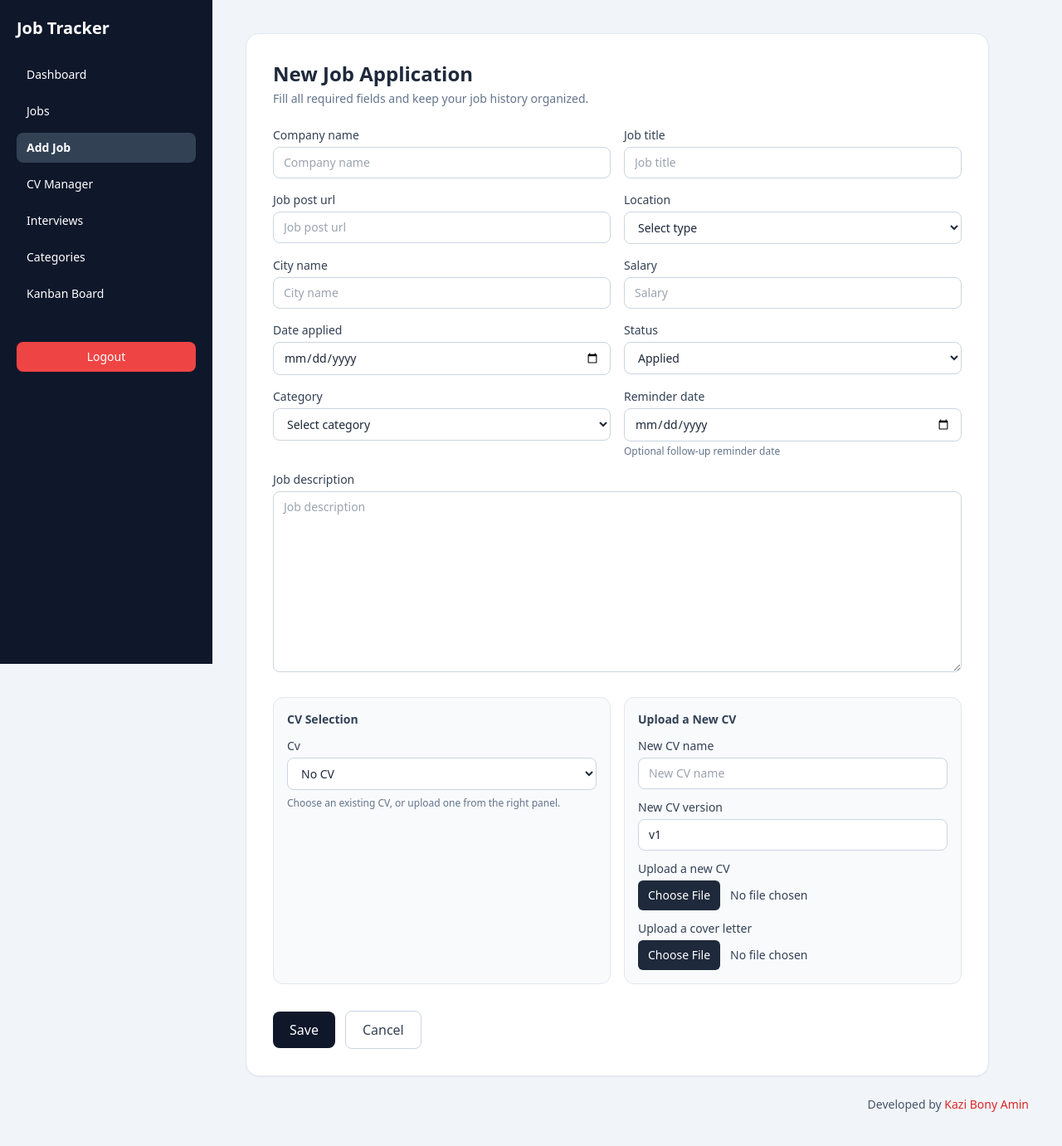
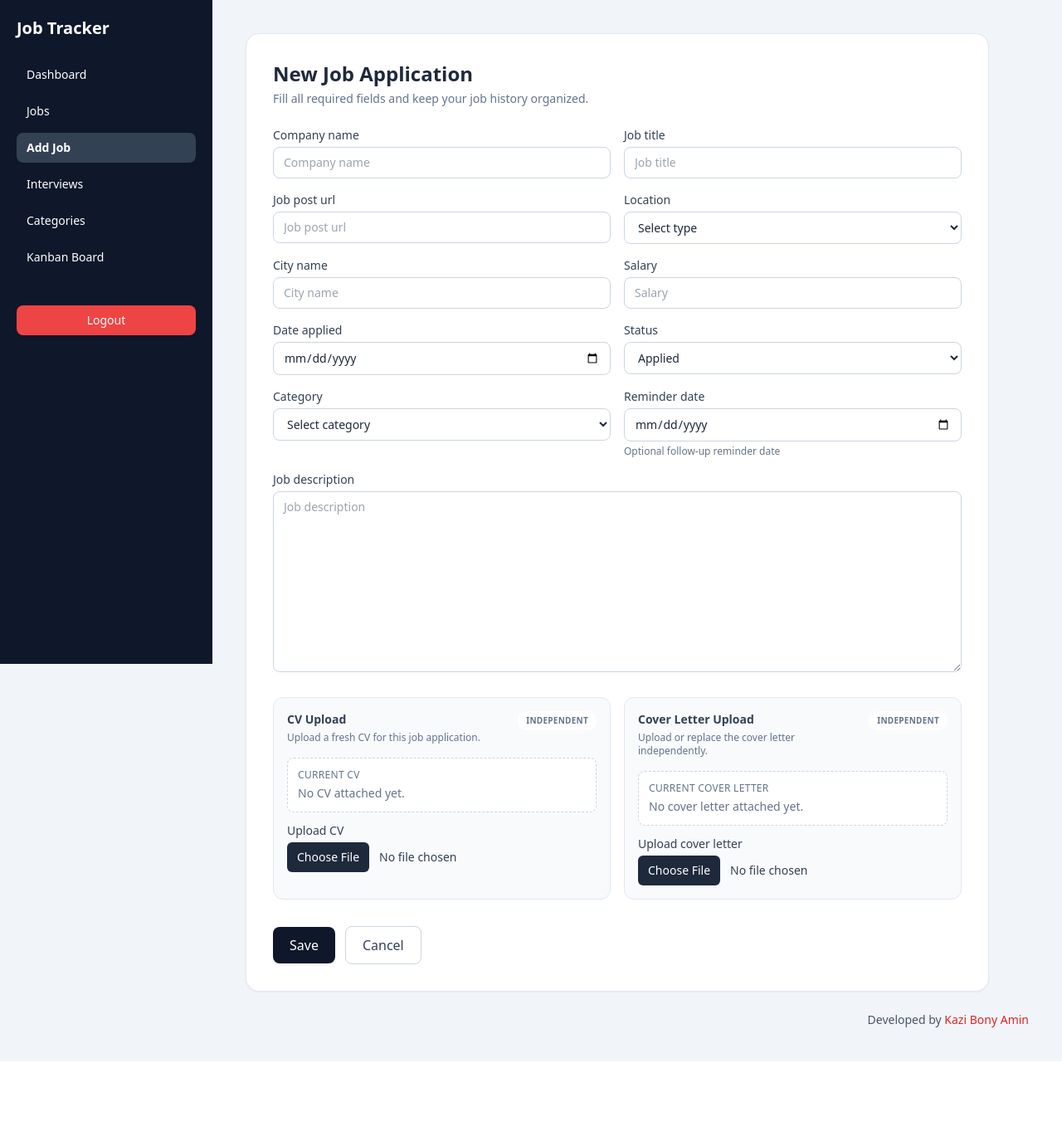
Before and after one commit to bonyaminshaznuz/jobTracker, a Django app: page /jobs/new/ in a window 1280 px wide. Shown: the whole page at 83% size. After the commit the page ends 1279 px from the top, so only its background shows below. Run offline with Django 5.2, Linux system fonts and the light colour scheme; the visitor is signed in with stand-in values (Sample User, id 1); data comes from the database, SQL or seed files in the repository; data that the repository does not hold is empty; some libraries are stand-ins or nearby versions.

Commit message:
cv cover fix

```diff
--- a/jobs/forms.py
+++ b/jobs/forms.py
@@ -53,10 +53,8 @@ class JobApplicationForm(forms.ModelForm):
         widget=forms.DateInput(attrs={"type": "date"}),
         help_text="Optional follow-up reminder date",
     )
-    new_cv_name = forms.CharField(required=False, label="New CV name")
-    new_cv_version = forms.CharField(required=False, label="New CV version")
-    new_cv_file = forms.FileField(required=False, label="Upload a new CV")
-    new_cover_letter_file = forms.FileField(required=False, label="Upload a cover letter")
+    new_cv_file = forms.FileField(required=False, label="Upload CV")
+    new_cover_letter_file = forms.FileField(required=False, label="Upload cover letter")
 
     class Meta:
         model = JobApplication
@@ -71,7 +69,6 @@ class JobApplicationForm(forms.ModelForm):
             "date_applied",
             "status",
             "category",
-            "cv",
         ]
         widgets = {
             "date_applied": forms.DateInput(attrs={"type": "date"}),
@@ -82,41 +79,17 @@ class JobApplicationForm(forms.ModelForm):
         self.user = user
         if user:
             self.fields["category"].queryset = Category.objects.filter(user=user)
-            self.fields["cv"].queryset = CV.objects.filter(user=user)
         self.fields["category"].empty_label = "Select category"
-        self.fields["cv"].empty_label = "No CV"
         self.fields["location"].choices = [("", "Select type")] + list(JobApplication.LOCATION_CHOICES)
-        self.fields["new_cv_version"].initial = "v1"
         apply_input_classes(self)
 
     def clean(self):
         cleaned_data = super().clean()
-        new_cv_name = (cleaned_data.get("new_cv_name") or "").strip()
-        new_cv_version = (cleaned_data.get("new_cv_version") or "").strip()
         new_cv_file = cleaned_data.get("new_cv_file")
         new_cover_letter_file = cleaned_data.get("new_cover_letter_file")
-        selected_cv = cleaned_data.get("cv")
-        user = getattr(self, "user", None)
+        if not self.instance.pk and not new_cv_file:
+            self.add_error("new_cv_file", "Upload a CV file for this job application.")
 
-        upload_intent = bool(new_cv_file or new_cv_name or (new_cv_version and new_cv_version.lower() != "v1"))
-
-        if new_cv_file and not new_cv_name:
-            self.add_error("new_cv_name", "Enter a name for the new CV.")
-        if new_cv_file and not new_cv_version:
-            self.add_error("new_cv_version", "Enter a version for the new CV.")
-        if upload_intent and not new_cv_file:
-            self.add_error("new_cv_file", "Choose a file to upload the new CV.")
-        if user and new_cv_file and new_cv_name and new_cv_version:
-            exists = CV.objects.filter(user=user, name__iexact=new_cv_name, version__iexact=new_cv_version)
-            if exists.exists():
-                self.add_error("new_cv_name", "You already have a CV with this name and version.")
-
-        if not upload_intent:
-            new_cv_name = ""
-            new_cv_version = ""
-
-        cleaned_data["new_cv_name"] = new_cv_name
-        cleaned_data["new_cv_version"] = new_cv_version
         cleaned_data["new_cover_letter_file"] = new_cover_letter_file
         return cleaned_data
 
--- a/jobs/views.py
+++ b/jobs/views.py
@@ -8,15 +8,22 @@ from django.views import View
 from django.views.generic import CreateView, DeleteView, DetailView, ListView, TemplateView, UpdateView
 from mimetypes import guess_type
 from pathlib import Path
+from uuid import uuid4
 
 from interviews.models import InterviewRound
-from jobs.forms import CVForm, CategoryForm, CoverLetterUploadForm, JobApplicationForm, JobFilterForm, JobStatusForm, NoteForm
+from jobs.forms import CVForm, CategoryForm, JobApplicationForm, JobFilterForm, JobStatusForm, NoteForm
 from jobs.models import ActivityLog, CV, Category, JobApplication, Note, Reminder, log_activity
 
 
 class UserQuerysetMixin:
 	def get_queryset(self):
 		return super().get_queryset().filter(user=self.request.user)
+
+
+def build_uploaded_cv(user, file_obj):
+	name = Path(file_obj.name).stem.strip() or "CV"
+	version = f"upload-{uuid4().hex[:8]}"
+	return CV.objects.create(user=user, name=name[:150], version=version[:20], file=file_obj)
 
 
 class JobListView(LoginRequiredMixin, ListView):
@@ -53,27 +60,21 @@ class JobCreateView(LoginRequiredMixin, CreateView):
 	def form_valid(self, form):
 		form.instance.user = self.request.user
 
+		new_cover_letter_file = form.cleaned_data.get("new_cover_letter_file")
 		new_cv_file = form.cleaned_data.get("new_cv_file")
-		new_cv_name = form.cleaned_data.get("new_cv_name")
-		new_cv_version = form.cleaned_data.get("new_cv_version")
-		new_cover_letter_file = form.cleaned_data.get("new_cover_letter_file")
-		selected_cv = form.cleaned_data.get("cv")
 
 		if new_cover_letter_file:
 			form.instance.cover_letter_file = new_cover_letter_file
 
-		if new_cv_file and new_cv_name and new_cv_version:
-			cv = CV.objects.create(
-				user=self.request.user,
-				name=new_cv_name,
-				version=new_cv_version,
-				file=new_cv_file,
-			)
-			form.instance.cv = cv
-
 		response = super().form_valid(form)
+		if new_cv_file:
+			cv = build_uploaded_cv(self.request.user, new_cv_file)
+			self.object.cv = cv
+			self.object.save(update_fields=["cv", "updated_at"])
+		if new_cover_letter_file:
+			self.object.save(update_fields=["cover_letter_file", "updated_at"])
 		self._upsert_reminder(form.cleaned_data.get("reminder_date"))
-		log_activity(self.request.user, self.object, "Job application created")
+		log_activity(self.request.user, self.object, f"Status updated: {self.object.get_status_display()}")
 		messages.success(self.request, "Job application added.")
 		return response
 
@@ -107,7 +108,24 @@ class JobUpdateView(LoginRequiredMixin, UserQuerysetMixin, UpdateView):
 		return initial
 
 	def form_valid(self, form):
+		previous_cover_letter = self.get_object().cover_letter_file if self.get_object().pk else None
 		response = super().form_valid(form)
+		new_cv_file = form.cleaned_data.get("new_cv_file")
+		new_cover_letter_file = form.cleaned_data.get("new_cover_letter_file")
+		if new_cv_file:
+			cv = build_uploaded_cv(self.request.user, new_cv_file)
+			self.object.cv = cv
+		if new_cover_letter_file:
+			if previous_cover_letter:
+				previous_cover_letter.delete(save=False)
+			self.object.cover_letter_file = new_cover_letter_file
+		update_fields = ["updated_at"]
+		if new_cv_file:
+			update_fields.append("cv")
+		if new_cover_letter_file:
+			update_fields.append("cover_letter_file")
+		if len(update_fields) > 1:
+			self.object.save(update_fields=update_fields)
 		reminder_date = form.cleaned_data.get("reminder_date")
 		if reminder_date:
 			Reminder.objects.update_or_create(
@@ -124,7 +142,6 @@ class JobUpdateView(LoginRequiredMixin, UserQuerysetMixin, UpdateView):
 	def get_context_data(self, **kwargs):
 		context = super().get_context_data(**kwargs)
 		context["status_form"] = JobStatusForm(initial={"status": self.object.status})
-		context["cover_letter_upload_form"] = CoverLetterUploadForm()
 		return context
 
 	def get_success_url(self):
@@ -159,10 +176,21 @@ class JobDetailView(LoginRequiredMixin, UserQuerysetMixin, DetailView):
 		context = super().get_context_data(**kwargs)
 		job = self.object
 		status_activities = []
+		seen_applied = False
 		for activity in ActivityLog.objects.filter(user=self.request.user, job=job).order_by("created_at"):
 			status_label = self._format_status_event(activity.event)
 			if status_label:
+				if status_label == JobApplication.STATUS_APPLIED:
+					seen_applied = True
 				status_activities.append({"status": status_label, "created_at": activity.created_at})
+		if not seen_applied:
+			status_activities.insert(
+				0,
+				{
+					"status": job.get_status_display() if job.status == JobApplication.STATUS_APPLIED else "Applied",
+					"created_at": job.created_at,
+				},
+			)
 		context.update(
 			{
 				"status_form": JobStatusForm(initial={"status": job.status}),
--- a/templates/base.html
+++ b/templates/base.html
@@ -46,7 +46,6 @@
                             <a href="{% url 'dashboard:home' %}" class="rounded-lg px-3 py-2 transition hover:bg-gray-100 md:hover:bg-slate-700 {% if request.path == '/' %}bg-slate-100 font-semibold text-slate-900 md:bg-slate-700 md:text-white{% endif %}">Dashboard</a>
                             <a href="{% url 'jobs:list' %}" class="rounded-lg px-3 py-2 transition hover:bg-gray-100 md:hover:bg-slate-700 {% if request.path == '/jobs/' %}bg-slate-100 font-semibold text-slate-900 md:bg-slate-700 md:text-white{% endif %}">Jobs</a>
                             <a href="{% url 'jobs:create' %}" class="rounded-lg px-3 py-2 transition hover:bg-gray-100 md:hover:bg-slate-700 {% if request.path == '/jobs/new/' %}bg-slate-100 font-semibold text-slate-900 md:bg-slate-700 md:text-white{% endif %}">Add Job</a>
-                            <a href="{% url 'jobs:cv-list' %}" class="rounded-lg px-3 py-2 transition hover:bg-gray-100 md:hover:bg-slate-700 {% if request.path|slice:':9' == '/jobs/cvs' %}bg-slate-100 font-semibold text-slate-900 md:bg-slate-700 md:text-white{% endif %}">CV Manager</a>
                             <a href="{% url 'jobs:list' %}" class="rounded-lg px-3 py-2 transition hover:bg-gray-100 md:hover:bg-slate-700">Interviews</a>
                             <a href="{% url 'jobs:category-list' %}" class="rounded-lg px-3 py-2 transition hover:bg-gray-100 md:hover:bg-slate-700 {% if request.path|slice:':16' == '/jobs/categories/' %}bg-slate-100 font-semibold text-slate-900 md:bg-slate-700 md:text-white{% endif %}">Categories</a>
                             <a href="{% url 'jobs:kanban' %}" class="rounded-lg px-3 py-2 transition hover:bg-gray-100 md:hover:bg-slate-700 {% if request.path == '/jobs/kanban/' %}bg-slate-100 font-semibold text-slate-900 md:bg-slate-700 md:text-white{% endif %}">Kanban Board</a>
--- a/templates/jobs/cv_list.html
+++ b/templates/jobs/cv_list.html
@@ -1,8 +1,8 @@
 {% extends 'base.html' %}
-{% block title %}CV Manager{% endblock %}
+{% block title %}Uploaded CVs{% endblock %}
 {% block content %}
 <div class="mb-4 flex flex-col gap-3 sm:flex-row sm:items-center sm:justify-between">
-    <h2 class="text-xl font-bold sm:text-2xl">CV Manager</h2>
+    <h2 class="text-xl font-bold sm:text-2xl">Uploaded CVs</h2>
     <a href="{% url 'jobs:cv-create' %}" class="w-full rounded-lg bg-slate-900 px-4 py-2.5 text-center text-white hover:bg-slate-800 sm:w-auto">Upload CV</a>
 </div>
 <div class="overflow-x-auto rounded-2xl border border-slate-200 bg-white shadow-sm">
@@ -23,7 +23,7 @@
                     </td>
                 </tr>
             {% empty %}
-                <tr><td colspan="4" class="p-4 text-center text-slate-500">No CV uploaded.</td></tr>
+                <tr><td colspan="4" class="p-4 text-center text-slate-500">No CV uploaded yet.</td></tr>
             {% endfor %}
         </tbody>
     </table>
--- a/templates/jobs/job_form.html
+++ b/templates/jobs/job_form.html
@@ -25,39 +25,54 @@
 
         <div class="grid gap-4 lg:grid-cols-2">
             <div class="rounded-xl border border-slate-200 bg-slate-50 p-4">
-                <h3 class="mb-3 text-sm font-semibold text-slate-700">CV Selection</h3>
-                {% include 'partials/form_field.html' with field=form.cv %}
-                <p class="mt-2 text-xs text-slate-500">Choose an existing CV, or upload one from the right panel.</p>
+                <div class="flex items-start justify-between gap-3">
+                    <div>
+                        <h3 class="text-sm font-semibold text-slate-700">CV Upload</h3>
+                        <p class="mt-1 text-xs text-slate-500">Upload a fresh CV for this job application.</p>
+                    </div>
+                    <span class="rounded-full bg-white px-2.5 py-1 text-[10px] font-semibold uppercase tracking-wide text-slate-500">Independent</span>
+                </div>
+                <div class="mt-4 space-y-3">
+                    {% if view.object and view.object.cv %}
+                        <div class="rounded-lg border border-slate-200 bg-white p-3 text-sm text-slate-600">
+                            <p class="text-xs uppercase tracking-wide text-slate-500">Current CV</p>
+                            <p class="mt-1 font-medium text-slate-900">{{ view.object.cv.name }} ({{ view.object.cv.version }})</p>
+                            <p class="text-xs text-slate-500">A new upload will replace the attached CV for this job.</p>
+                        </div>
+                    {% else %}
+                        <div class="rounded-lg border border-dashed border-slate-300 bg-white p-3 text-sm text-slate-500">
+                            <p class="text-xs uppercase tracking-wide text-slate-500">Current CV</p>
+                            <p class="mt-1">No CV attached yet.</p>
+                        </div>
+                    {% endif %}
+                    {% include 'partials/form_field.html' with field=form.new_cv_file %}
+                </div>
             </div>
 
-            {% if not view.object %}
             <div class="rounded-xl border border-slate-200 bg-slate-50 p-4">
-                <h3 class="mb-3 text-sm font-semibold text-slate-700">Upload a New CV</h3>
-                <div class="space-y-3">
-                    {% include 'partials/form_field.html' with field=form.new_cv_name %}
-                    {% include 'partials/form_field.html' with field=form.new_cv_version %}
-                    {% include 'partials/form_field.html' with field=form.new_cv_file %}
+                <div class="flex items-start justify-between gap-3">
+                    <div>
+                        <h3 class="text-sm font-semibold text-slate-700">Cover Letter Upload</h3>
+                        <p class="mt-1 text-xs text-slate-500">Upload or replace the cover letter independently.</p>
+                    </div>
+                    <span class="rounded-full bg-white px-2.5 py-1 text-[10px] font-semibold uppercase tracking-wide text-slate-500">Independent</span>
+                </div>
+                <div class="mt-4 space-y-3">
+                    {% if view.object and view.object.cover_letter_file %}
+                        <div class="rounded-lg border border-slate-200 bg-white p-3 text-sm text-slate-600">
+                            <p class="text-xs uppercase tracking-wide text-slate-500">Current Cover Letter</p>
+                            <a class="mt-1 inline-flex font-medium text-blue-600 hover:text-blue-700" href="{{ view.object.cover_letter_file.url }}" target="_blank" rel="noreferrer">Open attached file</a>
+                            <p class="text-xs text-slate-500">A new upload will replace the attached cover letter for this job.</p>
+                        </div>
+                    {% else %}
+                        <div class="rounded-lg border border-dashed border-slate-300 bg-white p-3 text-sm text-slate-500">
+                            <p class="text-xs uppercase tracking-wide text-slate-500">Current Cover Letter</p>
+                            <p class="mt-1">No cover letter attached yet.</p>
+                        </div>
+                    {% endif %}
                     {% include 'partials/form_field.html' with field=form.new_cover_letter_file %}
                 </div>
             </div>
-            {% else %}
-            <div class="rounded-xl border border-slate-200 bg-slate-50 p-4">
-                <h3 class="mb-3 text-sm font-semibold text-slate-700">Quick Cover Letter Upload</h3>
-                <div class="space-y-3">
-                    {% include 'partials/form_field.html' with field=cover_letter_upload_form.cover_letter_file %}
-                    <button
-                        type="submit"
-                        formaction="{% url 'jobs:inline-cv-upload' view.object.pk %}"
-                        formmethod="post"
-                        formenctype="multipart/form-data"
-                        formnovalidate
-                        class="w-full rounded-lg bg-slate-900 px-4 py-2 text-sm text-white hover:bg-slate-800 sm:w-auto"
-                    >
-                        Upload Cover Letter
-                    </button>
-                </div>
-            </div>
-            {% endif %}
         </div>
 
         <div class="flex flex-wrap items-center gap-3 pt-2">
```
